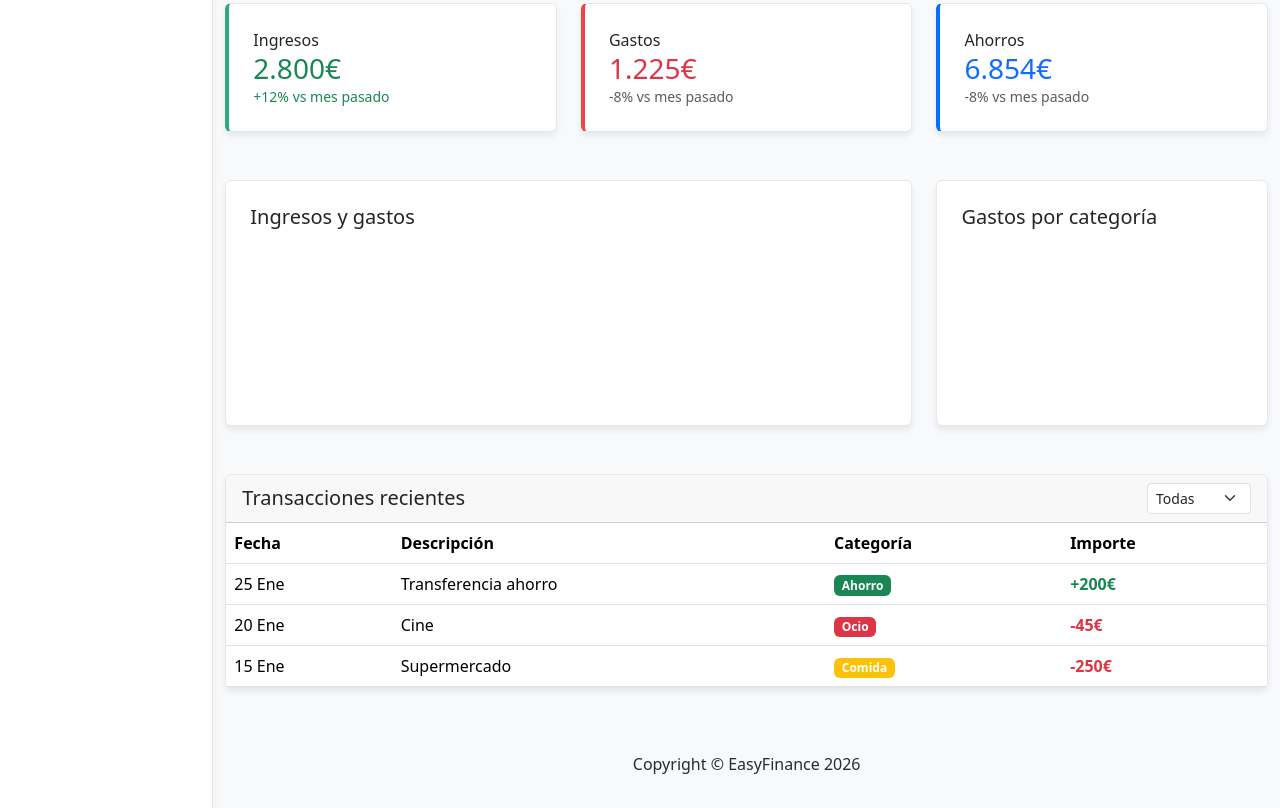
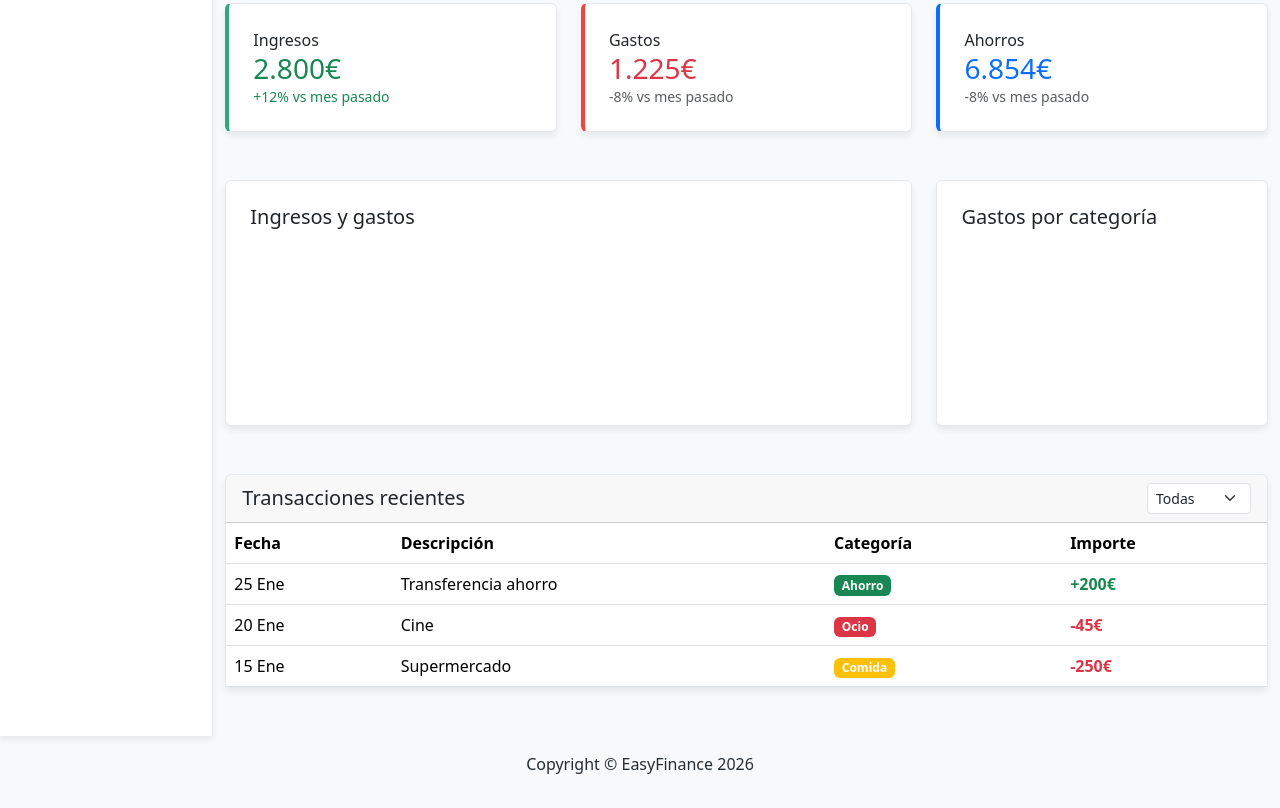
Before and after one commit to HectorSantanaC/EasyFinance, a website: page home.html in a window 1280 px wide. Shown: the part 404-1212 px from the top of the page. Drawn offline with nearby package versions, Linux system fonts and the light colour scheme.

Commit message:
reubicar footer en posición final correcta

```diff
--- a/css/style.css
+++ b/css/style.css
@@ -261,7 +261,7 @@ body {
           Footer
 #############################
 */
-.app-container footer {
+footer {
   grid-row: 3 / span ;
   display: flex;
   align-items: center;
--- a/home.html
+++ b/home.html
@@ -17,6 +17,7 @@
       <!-- Sidebar -->
       <nav class="col-lg-2 col-md-3 d-md-block sidebar collapse" id="sidebarMenu">
         <div class="position-sticky">
+
           <!-- Botón cerrar (solo mobile) -->
           <div class="d-md-none text-end p-3">
             <button type="button" class="btn-close-sidebar" data-bs-toggle="collapse" data-bs-target="#sidebarMenu"
@@ -58,16 +59,17 @@
         </div>
       </nav>
 
-
       <!-- App Container -->
       <div class="col-lg-10 col-md-9 ms-sm-auto app-container">
 
         <!-- Header -->
         <header class="row">
+
           <!-- Navbar -->
           <div class="col-12 p-0">
             <nav class="navbar bg-body-tertiary">
               <div class="container-fluid">
+
                 <!-- Botón hamburguesa (solo visible en mobile) -->
                 <button class="navbar-toggler d-md-none" type="button" data-bs-toggle="collapse"
                   data-bs-target="#sidebarMenu" aria-controls="sidebarMenu" aria-expanded="false"
@@ -212,15 +214,17 @@
           </div>
         </main>
 
-        <!-- Footer -->
-        <footer class="row">
-          <div class="col-12">
-            <p>Copyright © EasyFinance 2026</p>
-          </div>
-        </footer>
+
       </div>
     </div>
   </div>
+
+  <!-- Footer -->
+  <footer class="row">
+    <div class="col-12">
+      <p>Copyright © EasyFinance 2026</p>
+    </div>
+  </footer>
 
   <script src="../node_modules/bootstrap/dist/js/bootstrap.bundle.min.js"></script>
   <script src="./js/index.js"></script>
```
